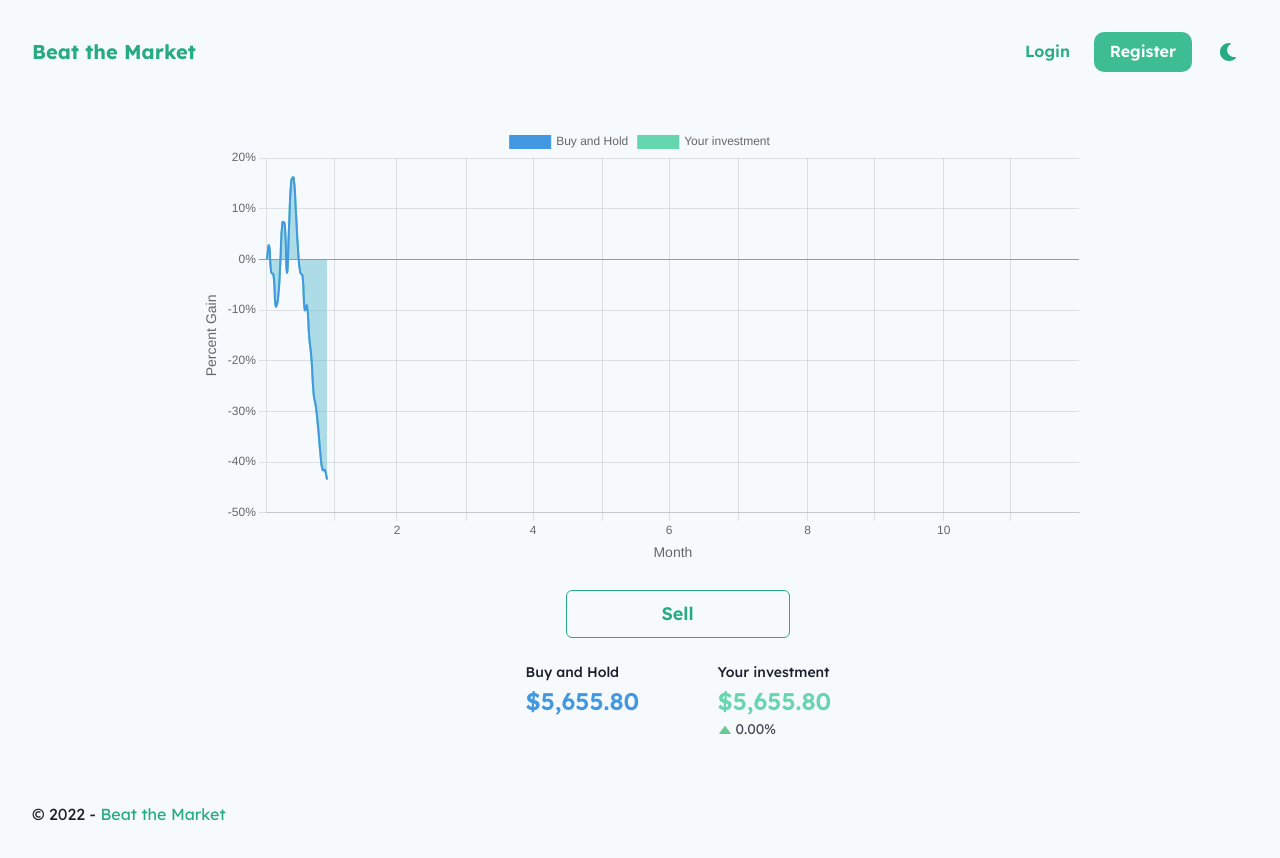
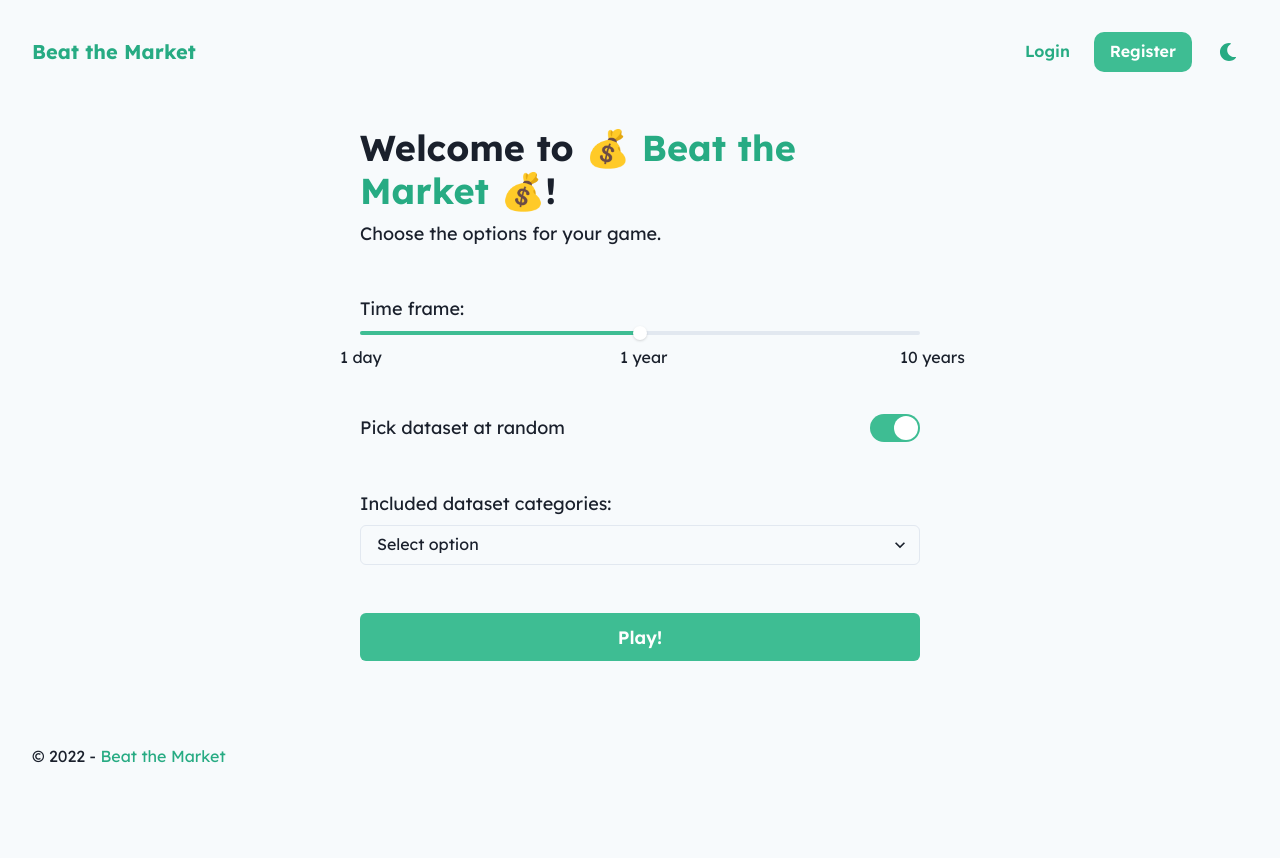
Before and after one commit to butasebi/BeatTheMarket, a React (Create React App) app in the folder front/: page / in a window 1280 px wide. After the commit the page ends 800 px from the top, so only its background shows below. Built offline with nearby package versions, Linux system fonts and the light colour scheme.

Commit message:
feat: add beginning of game options menu
A few things are missing, but that's how the menu will look like, more or less.

```diff
--- /dev/null
+++ b/front/src/components/game/GameMenu.jsx
@@ -0,0 +1,114 @@
+import {
+  Box,
+  Button,
+  Flex,
+  Heading,
+  Select,
+  Slider,
+  SliderFilledTrack,
+  SliderMark,
+  SliderThumb,
+  SliderTrack,
+  Switch,
+  Text,
+} from '@chakra-ui/react';
+import { useState } from 'react';
+
+function TimeFrameOptions(props) {
+  const { setTimeFrameValueSlider } = props;
+
+  const labelStyles = {
+    mt: '3',
+    ml: '-5',
+    fontSize: 'md',
+    width: '10em',
+  };
+
+  return (
+    <Box mt={12} mb={5}>
+      <Text fontSize='lg'>Time frame:</Text>
+      <Slider min={0} max={2} step={1} colorScheme='brand'
+              onChange={(val) => setTimeFrameValueSlider(val)}>
+        <SliderMark value={0} {...labelStyles}>
+          1 day
+        </SliderMark>
+        <SliderMark value={1} {...labelStyles}>
+          1 year
+        </SliderMark>
+        <SliderMark value={2} {...labelStyles}>
+          10 years
+        </SliderMark>
+        <SliderTrack>
+          <SliderFilledTrack />
+        </SliderTrack>
+        <SliderThumb />
+      </Slider>
+    </Box>
+  );
+}
+
+function RandomDataSwitch(props) {
+  const { isRandomDataset, setIsRandomDataset } = props;
+
+  return (
+    <Flex mt={12} justifyContent='space-between'>
+      <Text display='inline' fontSize='lg'>Pick dataset at random</Text>
+      <Switch
+        size='lg' colorScheme='brand'
+        isChecked={isRandomDataset}
+        onChange={() => {
+          setIsRandomDataset(!isRandomDataset);
+        }} />
+    </Flex>
+  );
+}
+
+function RandomDatasetSelect() {
+  return (
+    <Box mt={12}>
+      <Text fontSize='lg'>Included dataset categories:</Text>
+      <Select placeholder='Select option' mt={2}>
+        <option value='option1'>Option 1</option>
+        <option value='option2'>Option 2</option>
+        <option value='option3'>Option 3</option>
+      </Select>
+    </Box>
+  );
+}
+
+function SpecificDatasetSelect() {
+  return (
+    <Box mt={12}>
+      <Text fontSize='lg'>Included datasets:</Text>
+      <Select placeholder='Select option' mt={2}>
+        <option value='option1'>Option 1</option>
+        <option value='option2'>Option 2</option>
+        <option value='option3'>Option 3</option>
+      </Select>
+    </Box>
+  );
+}
+
+function GameMenu() {
+  const [timeFrameValueSlider, setTimeFrameValueSlider] = useState(1);
+  const [isRandomDataset, setIsRandomDataset] = useState(true);
+
+  return (
+    <Flex maxWidth='35em' maxHeight='50em' margin='auto' direction='column'>
+      <Heading>
+        Welcome to{' '}
+        <Text display='inline' variant='brand'>💰 Beat the Market 💰</Text>!
+      </Heading>
+      <Text fontSize='lg' mt='2'>Choose the options for your game.</Text>
+      <TimeFrameOptions setTimeFrameValueSlider={setTimeFrameValueSlider} />
+      <RandomDataSwitch
+        setIsRandomDataset={setIsRandomDataset}
+        isRandomDataset={isRandomDataset}
+      />
+      {isRandomDataset ? <RandomDatasetSelect /> : <SpecificDatasetSelect />}
+      <Button colorScheme='brand' size='lg' mt={12}>Play!</Button>
+    </Flex>
+  );
+}
+
+export default GameMenu;
--- a/front/src/pages/Home.jsx
+++ b/front/src/pages/Home.jsx
@@ -1,6 +1,6 @@
 import Layout from '../components/layout/Layout';
-import Game from '../components/game/Game';
 import { generateStockData } from '../components/game/dataGenerator';
+import GameMenu from '../components/game/GameMenu';
 
 function Home() {
   const dataTimeInterval = 'day';
@@ -8,7 +8,7 @@ function Home() {
 
   return (
     <Layout>
-      <Game rawData={rawData} dataTimeInterval={dataTimeInterval} />
+      <GameMenu />
     </Layout>
   );
 }
--- a/front/src/styles/customTheme/components/Text.js
+++ b/front/src/styles/customTheme/components/Text.js
@@ -1,8 +1,13 @@
+import { mode } from '@chakra-ui/theme-tools';
+
 const Link = {
   variants: {
     'monospace': {
       fontFamily: '\'Inconsolata\', monospace',
     },
+    'brand': (props) => ({
+      color: mode('brand.600', 'brand.200')(props),
+    }),
   },
 };
 
```
